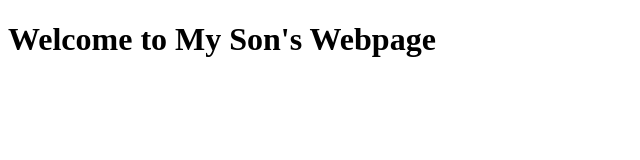
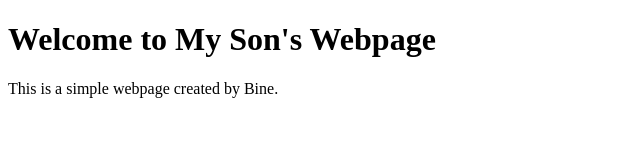
Before and after one commit to liztok/liztok.github.io, a plain HTML site: page index.html in a window 1280 px wide. Shown: the whole page, without its empty margins (0-640 px from the left). Drawn offline with Linux system fonts and the light colour scheme.

Commit message:
Update 1.0

```diff
--- a/index.html
+++ b/index.html
@@ -8,7 +8,7 @@
 
 <body>
    		 <h1>Welcome to My Son's Webpage</h1>
-    		<p style="background-color:Tomato>This is a simple webpage created by Bine.</p>
+    		<p>This is a simple webpage created by Bine.</p>
 </body>
 
 </html>
```
